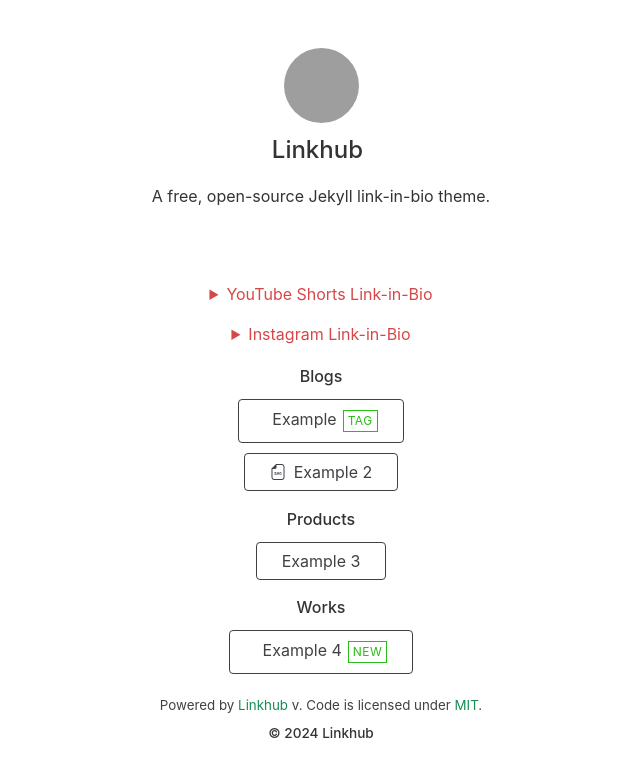
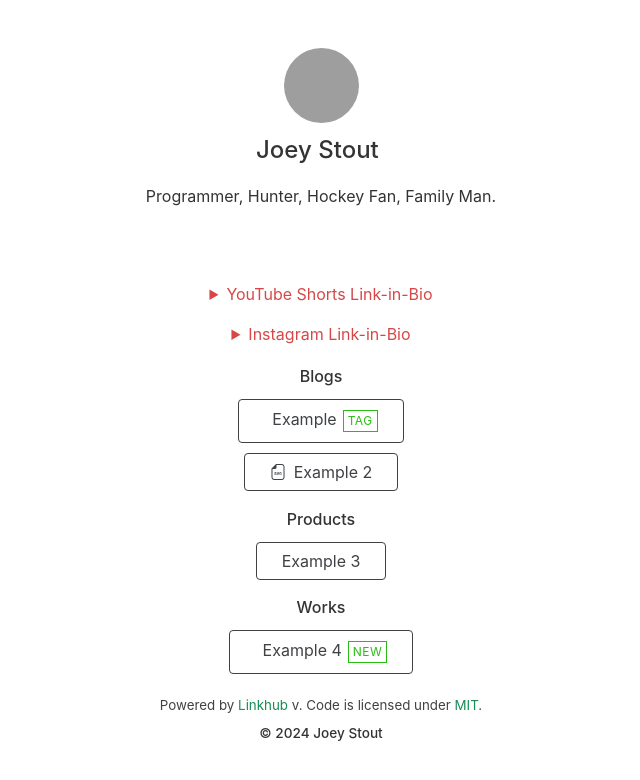
Before and after one commit to vellsworth/profile, a Jekyll site: the page built from index.html, in a window 1280 px wide, cut to the strip 0-948 px from the top of the page. Shown: the top 780 px of the strip, without its empty margins (319-959 px from the left). Built offline with Jekyll 4.4.1, drawn with Linux system fonts in a browser that asks for light colours; nearby versions of some CDN libraries; grey boxes are pictures that could not be loaded.

Commit message:
Update _config.yml

```diff
--- a/_config.yml
+++ b/_config.yml
@@ -2,15 +2,15 @@
 theme: linkhub-jekyll-theme
 
 # Site Configuration
-name: Linkhub  # Name of your website
-tagline: Links  # Set your preferred page title
-description: A free, open-source Jekyll link-in-bio theme.  # Also used as a meta description
+name: Joey Stout  # Name of your website
+tagline: Apollorion  # Set your preferred page title
+description: Programmer, Hunter, Hockey Fan, Family Man.  # Also used as a meta description
 favicon:
   path: https://i.ibb.co/SBRmBmt/favicon.png # Path / URL to the favicon of your website (e.g., 'assets/images/favicon.png')
   type: png # File format of image. Change according to your image. Supported types: https://developer.mozilla.org/en-US/docs/Web/Media/Formats/Image_types
-logo: https://picsum.photos/200.webp # Path / URL to the logo (e.g., 'assets/images/logo.png')
-url: https://link.example.com # URL of your website
-locale: en_GB # The value specifies the locale in which these tags are marked up. It follows the format `language_TERRITORY`.
+logo: https://avatars.githubusercontent.com/u/13936290 # Path / URL to the logo (e.g., 'assets/images/logo.png')
+url: https://apollorion.com # URL of your website
+locale: en_US # The value specifies the locale in which these tags are marked up. It follows the format `language_TERRITORY`.
 ga4: # Google Analytics 4 measurement ID, for e.g. G-XXXXXXX (optional). Remove it if it’s not needed.
 twitter:
   username: UserName # Used for SEO
```
